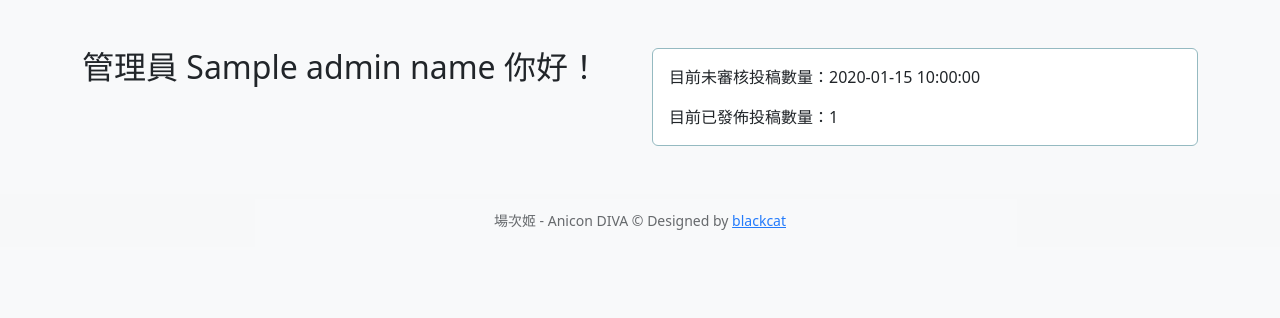
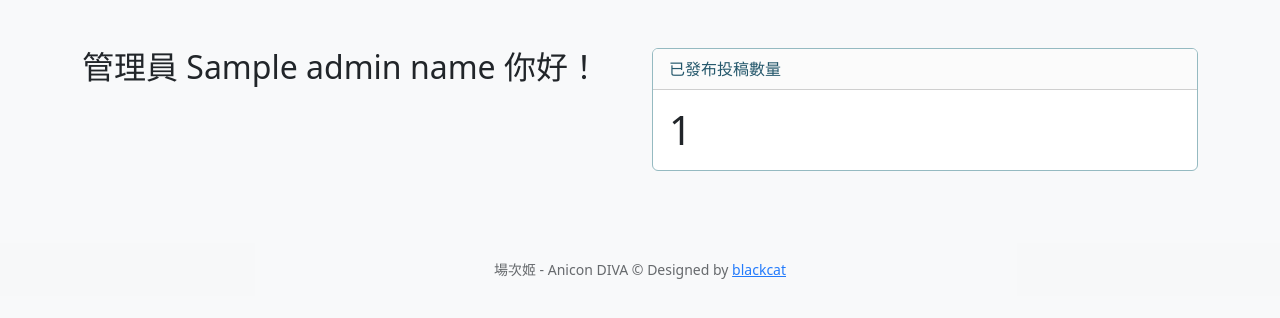
Before and after one commit to minexo79/AniconDiva, a Flask app: template templates/admin_index.html in a window 1280 px wide. Shown: the part 56-374 px from the top of the page. Run offline with Flask 3, Linux system fonts and the light colour scheme; the template is opened without the code that fills it: most values are stand-ins (such as "Sample title", 1, 10 or a date in 2020); parts of the project's set-up code (start-up, migrations or seed data) failed here and were passed over.

Commit message:
fix ip check error issue

```diff
--- a/source/post.py
+++ b/source/post.py
@@ -87,7 +87,7 @@ def create_post():
         # 取得 IP 地址，若有使用代理則取 HTTP_X_FORWARDED_FOR，否則取 remote_addr
         ip_addr = request.environ.get('HTTP_X_FORWARDED_FOR', request.remote_addr)
 
-        if (str(ip_addr).index(":") > 0):
+        if (str(ip_addr).__contains__(":") == True):
             # 如果帶有Port，取第一個冒號前的部分
             ip_addr = ip_addr.split(':')[0]
 
--- a/templates/admin_index.html
+++ b/templates/admin_index.html
@@ -13,10 +13,10 @@
                     <h2 class="mb-4">管理員 {{ admin_name }} 你好！</h2>
                 </div>
                 <div class="col-md-6">
-                    <div class="card">
+                    <div class="card mb-4">
+                        <dev class="card-header">已發布投稿數量</dev>
                         <div class="card-body">
-                            <p class="card-text">目前未審核投稿數量：{{ posted_count }}</p>
-                            <p class="card-text">目前已發佈投稿數量：{{ verified_count }}</p>
+                            <p class="card-text h1">{{ verified_count }}</p>
                         </div>
                     </div>
                 </div>
```
